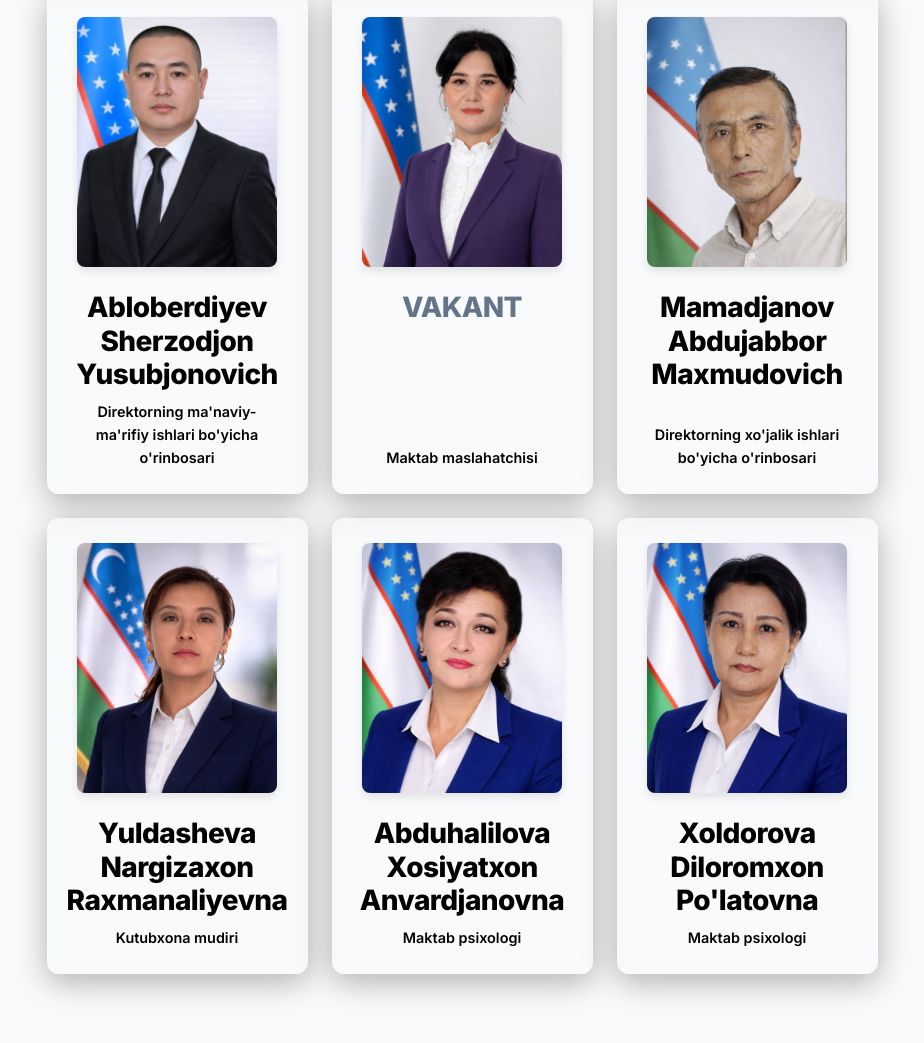
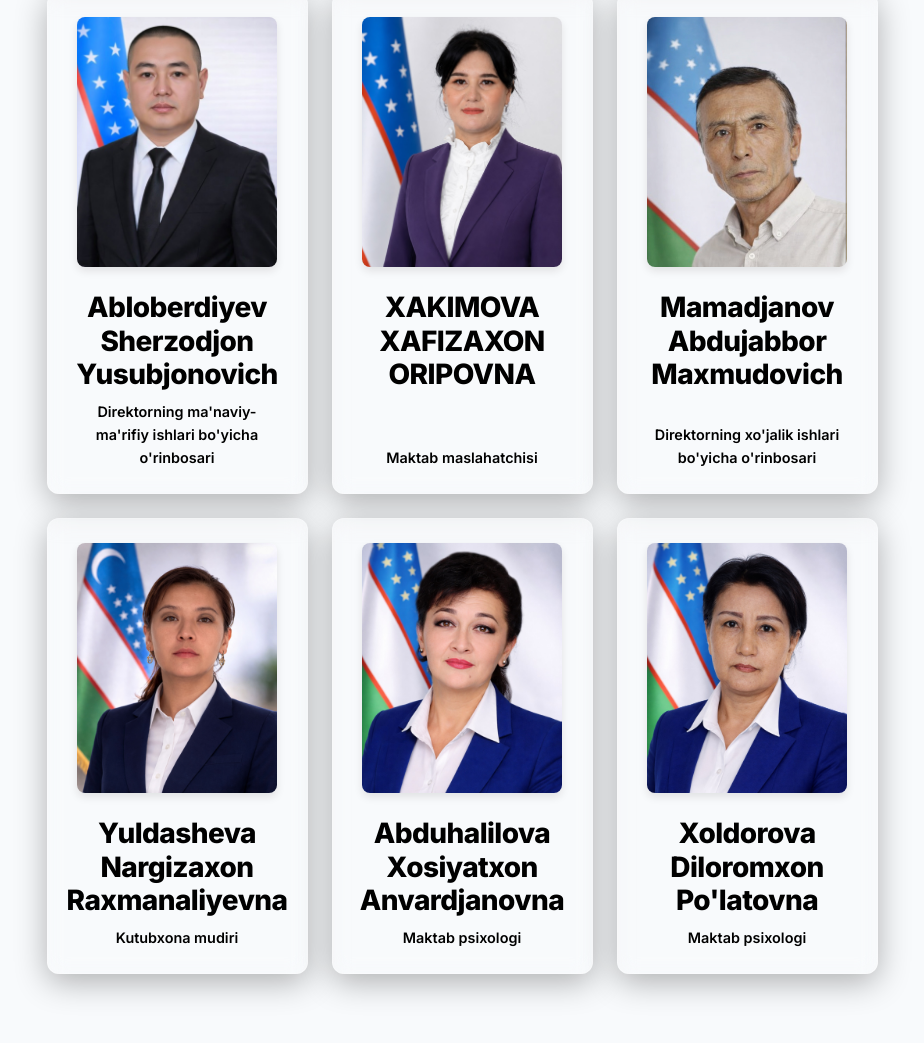
Before and after one commit to komiljontemirov8-beep/school_website, a website: page about.html in a window 1280 px wide. Shown: the part 3306-4349 px from the top of the page, without its empty margins (178-1102 px from the left). Drawn offline with nearby package versions, Linux system fonts and the light colour scheme; no server answers; animation ran at ten frames a second.

Commit message:
Add files via upload

```diff
--- a/about.html
+++ b/about.html
@@ -849,7 +849,7 @@
                         <div class="admin-card w-100 vacant-card">
                             <img src="images/admin/deputy_extra_1.jpg" alt="Maktab maslahatchisi">
                             <figcaption>
-                                <h3 style="color: #64748b;">VAKANT</h3>
+                                <h3>XAKIMOVA XAFIZAXON ORIPOVNA</h3>
                                 <p>Maktab maslahatchisi</p>
                             </figcaption>
                         </div>
```
